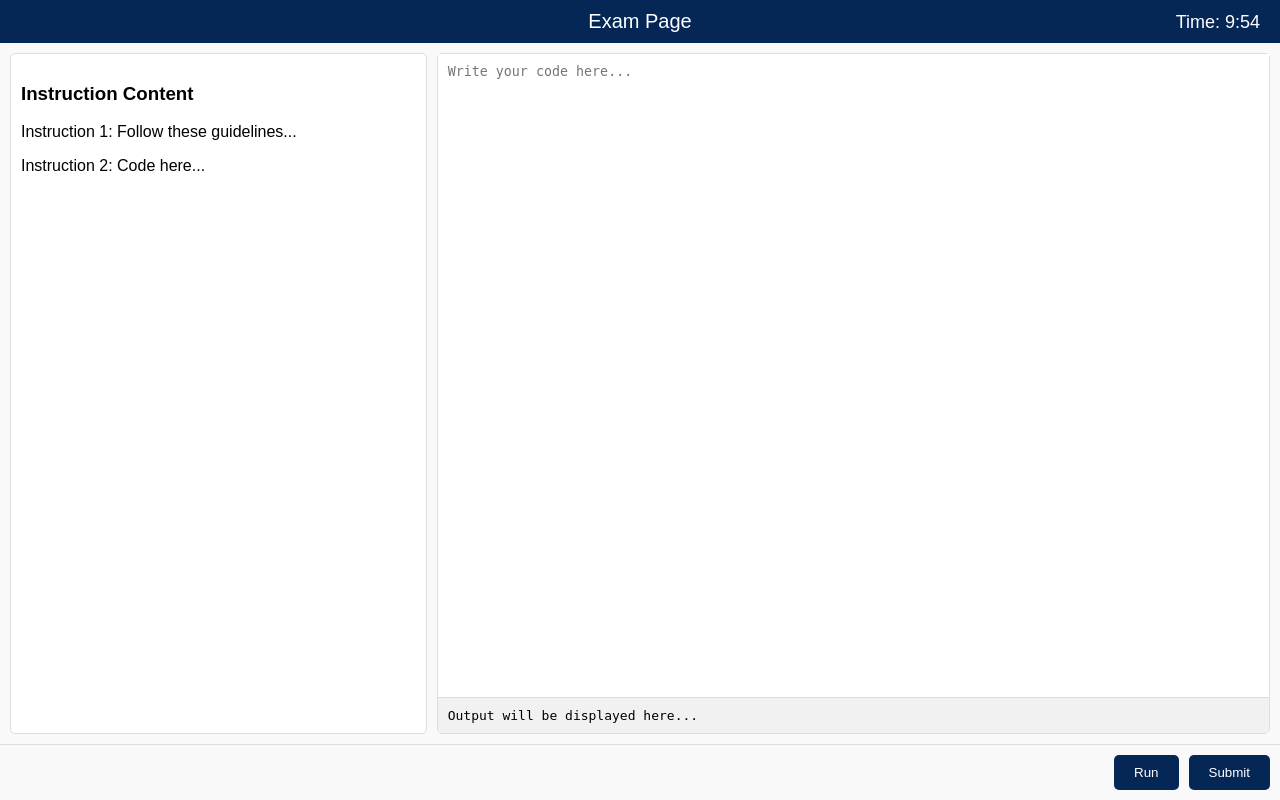
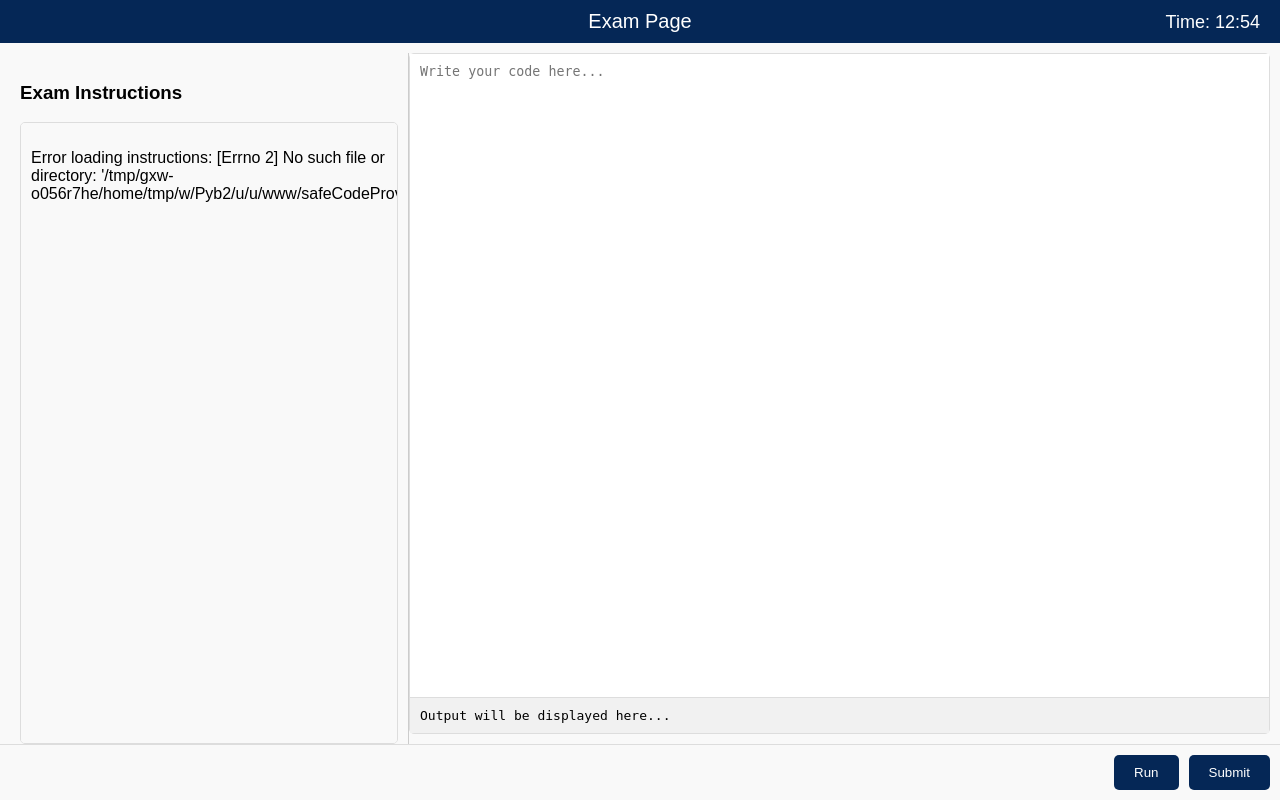
Before and after one commit to commoncodebase-ccb/safeCodeProvider, a Django app: page /exam/ in a window 1280 px wide. Run offline with Django 5.2, Linux system fonts and the light colour scheme.

Commit message:
exam instruaction is added to exam_page

```diff
--- /dev/null
+++ b/safeCodeProvider/config.json
@@ -0,0 +1,6 @@
+{
+    "exam_name": "asd",
+    "exam_time": "13",
+    "exam_password": "Ogl6M1Ao4V",
+    "type": "py"
+}
--- /dev/null
+++ b/safeCodeProvider/media/assignment_file/exam1.py
@@ -0,0 +1 @@
+print("hello ccb")
--- /dev/null
+++ b/safeCodeProvider/media/student_list/studentsss.csv
@@ -0,0 +1,4 @@
+student_id,name
+101,Ali
+102,Ayşe
+103,Mehmet
--- a/safeCodeProvider/student/static/student/exam_page.css
+++ b/safeCodeProvider/student/static/student/exam_page.css
@@ -3,9 +3,10 @@
     margin: 0;
     padding: 0;
     background-color: #f9f9f9;
-    display: grid;
-    grid-template-rows: auto 1fr auto;
+    display: flex;
+    flex-direction: column;
     height: 100vh;
+    overflow: hidden; /* Sayfanın tamamında scroll'u kaldır */
 }
 
 .header {
@@ -15,6 +16,7 @@
     text-align: center;
     font-size: 20px;
     position: relative;
+    flex-shrink: 0; /* Header'ın küçülmesini engelle */
 }
 
 .timer {
@@ -26,31 +28,45 @@
 }
 
 .container {
-    display: grid;
-    grid-template-columns: 1fr 2fr;
-    gap: 10px;
+    display: flex;
+    flex-grow: 1;
     padding: 10px;
+    height: calc(100vh - 50px); /* Header ve footer hariç tüm ekranı kapla */
+    overflow: hidden; /* Sayfanın tamamında scroll'u engelle */
 }
 
 .instruction {
-    background-color: white;
+    width: 30%;
+    height: 100%;
+    overflow: hidden; /* Ana instruction alanının dışarı taşmasını engelle */
+    padding: 10px;
+    border-right: 1px solid #ccc;
+    display: flex;
+    flex-direction: column;
+}
+
+.instruction-content {
+    flex-grow: 1;
+    max-height: 100%;
+    overflow-y: auto; /* Sadece sol tarafa scroll ekle */
+    padding: 10px;
+    background-color: #f9f9f9;
+    border-radius: 5px;
     border: 1px solid #ddd;
-    border-radius: 5px;
-    padding: 10px;
-    overflow-y: auto;
 }
 
 .editor {
-    display: grid;
-    grid-template-rows: 1fr auto;
+    flex-grow: 1;
+    display: flex;
+    flex-direction: column;
     background-color: white;
     border: 1px solid #ddd;
     border-radius: 5px;
 }
 
 .code-area {
+    flex-grow: 1;
     padding: 10px;
-    height: 200px;
     resize: none;
     border: none;
     outline: none;
@@ -72,6 +88,7 @@
     padding: 10px;
     background-color: #f9f9f9;
     border-top: 1px solid #ddd;
+    flex-shrink: 0; /* Footer'ın küçülmesini engelle */
 }
 
 button {
--- a/safeCodeProvider/student/templates/exam_page.html
+++ b/safeCodeProvider/student/templates/exam_page.html
@@ -11,12 +11,13 @@
         <span>Exam Page</span>
         <span class="timer">Time: 01:59:59</span>
     </div>
-
     <div class="container">
+        <!-- Sol tarafta PDF talimatlarını gösterecek alan -->
         <div class="instruction">
-            <h3>Instruction Content</h3>
-            <p>Instruction 1: Follow these guidelines...</p>
-            <p>Instruction 2: Code here...</p>
+            <h3>Exam Instructions</h3>
+            <div class="instruction-content">
+                <p>{{ pdf_text|linebreaks }}</p>
+            </div>
         </div>
 
         <div class="editor">
@@ -24,6 +25,7 @@
             <div class="output">Output will be displayed here...</div>
         </div>
     </div>
+
 
     <div class="footer">
         <button>Run</button>
--- a/safeCodeProvider/student/urls.py
+++ b/safeCodeProvider/student/urls.py
@@ -1,3 +1,5 @@
+from django.conf import settings
+from django.conf.urls.static import static
 from django.urls import path
 from . import views
 
@@ -5,4 +7,4 @@
     path('', views.student_login, name='student_login'),
     path('exam/', views.exam_page, name='exam_page'),
     path('control/', views.student_control, name='student_control'),  # Öğrenci giriş kontrolünü sağlayan API URL'si
-]
+] + static(settings.MEDIA_URL, document_root=settings.MEDIA_ROOT)
--- a/safeCodeProvider/student/views.py
+++ b/safeCodeProvider/student/views.py
@@ -4,6 +4,8 @@
 from django.shortcuts import render
 from django.http import JsonResponse
 from django.conf import settings
+import PyPDF2  # PDF dosyalarını okumak için gerekli
+
 
 def student_control(request):  # Öğrenci girişini ve doğrulamasını yapan fonksiyon
     if request.method == 'POST':
@@ -65,6 +67,8 @@
 
 def exam_page(request):
     config_path = os.path.join(settings.BASE_DIR, 'config.json')
+    pdf_text = "No instructions available."
+
     try:
         with open(config_path, 'r') as config_file:
             config_data = json.load(config_file)
@@ -72,4 +76,17 @@
     except FileNotFoundError:
         exam_time = 10  # Varsayılan olarak 10 dakika
 
-    return render(request, 'exam_page.html', {'exam_time': exam_time})
+    # PDF Dosyasını Oku
+    pdf_dir = os.path.join(settings.MEDIA_ROOT, 'exam_instruction')
+
+    try:
+        pdf_files = [f for f in os.listdir(pdf_dir) if f.endswith('.pdf')]
+        if pdf_files:
+            pdf_path = os.path.join(pdf_dir, pdf_files[0])  # İlk PDF dosyasını al
+            with open(pdf_path, "rb") as pdf_file:
+                reader = PyPDF2.PdfReader(pdf_file)
+                pdf_text = "\n".join([page.extract_text() for page in reader.pages if page.extract_text()])
+    except Exception as e:
+        pdf_text = f"Error loading instructions: {str(e)}"
+
+    return render(request, 'exam_page.html', {'exam_time': exam_time, 'pdf_text': pdf_text})
```
Also changed, not shown: 1 other file.
